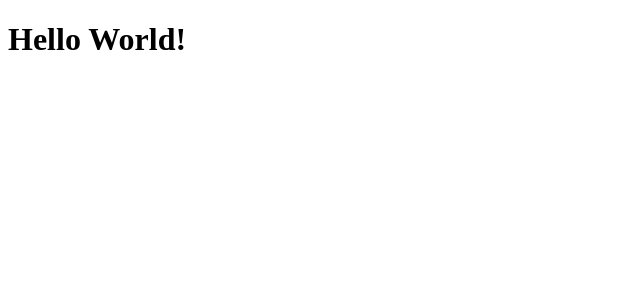
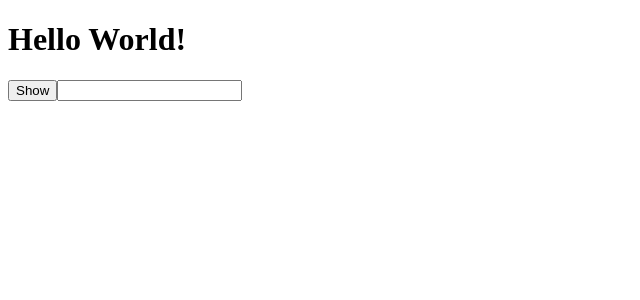
Before and after one commit to ConnectAcademy/class3, a React (Create React App) app: page / in a window 1280 px wide. Shown: the top 300 px of the page, without its empty margins (0-640 px from the left). Built offline with nearby package versions, Linux system fonts and the light colour scheme.

Commit message:
lifecycle basics

```diff
--- a/src/App.js
+++ b/src/App.js
@@ -1,9 +1,21 @@
-import React from 'react'
+import React, { useState } from "react";
+
+import LifeCycle from "./LifeCycle";
 
 const App = () => {
+  const [show, setShow] = useState(false);
+  const [userInpt, setUserInpt] = useState("");
+  console.log("App component rendered");
   return (
-    <h1>Hello World!</h1>
-  )
-}
+    <>
+      <h1>Hello World!</h1>
+      {show && <LifeCycle />}
+      <button onClick={() => setShow((prev) => !prev)}>
+        {show ? "Hide" : "Show"}
+      </button>
+      <input onChange={(e) => setUserInpt(e.target.value)} />
+    </>
+  );
+};
 
-export default App
+export default App;
--- /dev/null
+++ b/src/LifeCycle.js
@@ -0,0 +1,24 @@
+import React, { useEffect, useState } from "react";
+
+const LifeCycle = () => {
+  const [count, setCount] = useState(0);
+  const [count2, setCount2] = useState(8);
+
+  useEffect(() => {
+    console.log("I mouted for the first time");
+    return () => {
+      console.log("I unmounted");
+    };
+  }, [count]);
+  return (
+    <>
+      {count2}
+      <button onClick={() => setCount((prev) => prev + 1)}>LifeCycle</button>
+      <button onClick={() => setCount2((prev) => prev + 1)}>
+        Dont call useEffect
+      </button>
+    </>
+  );
+};
+
+export default LifeCycle;
```
